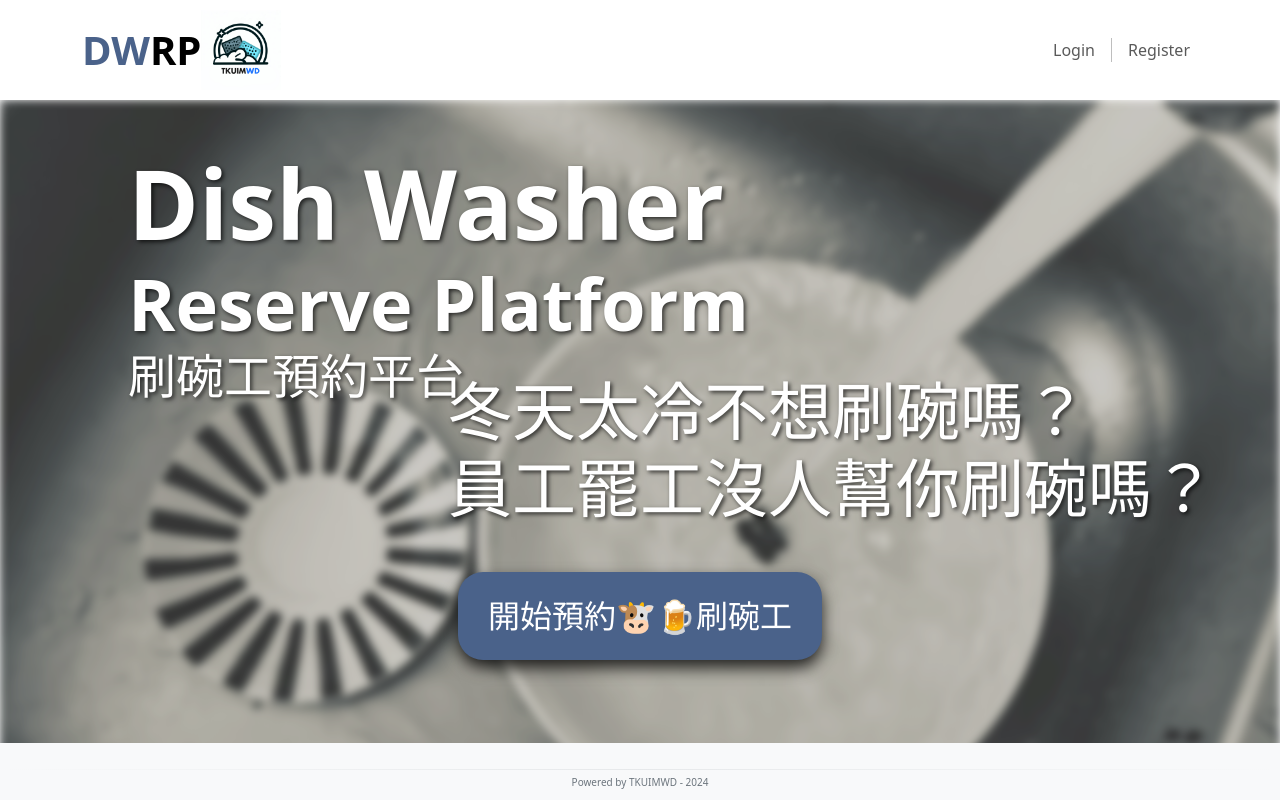
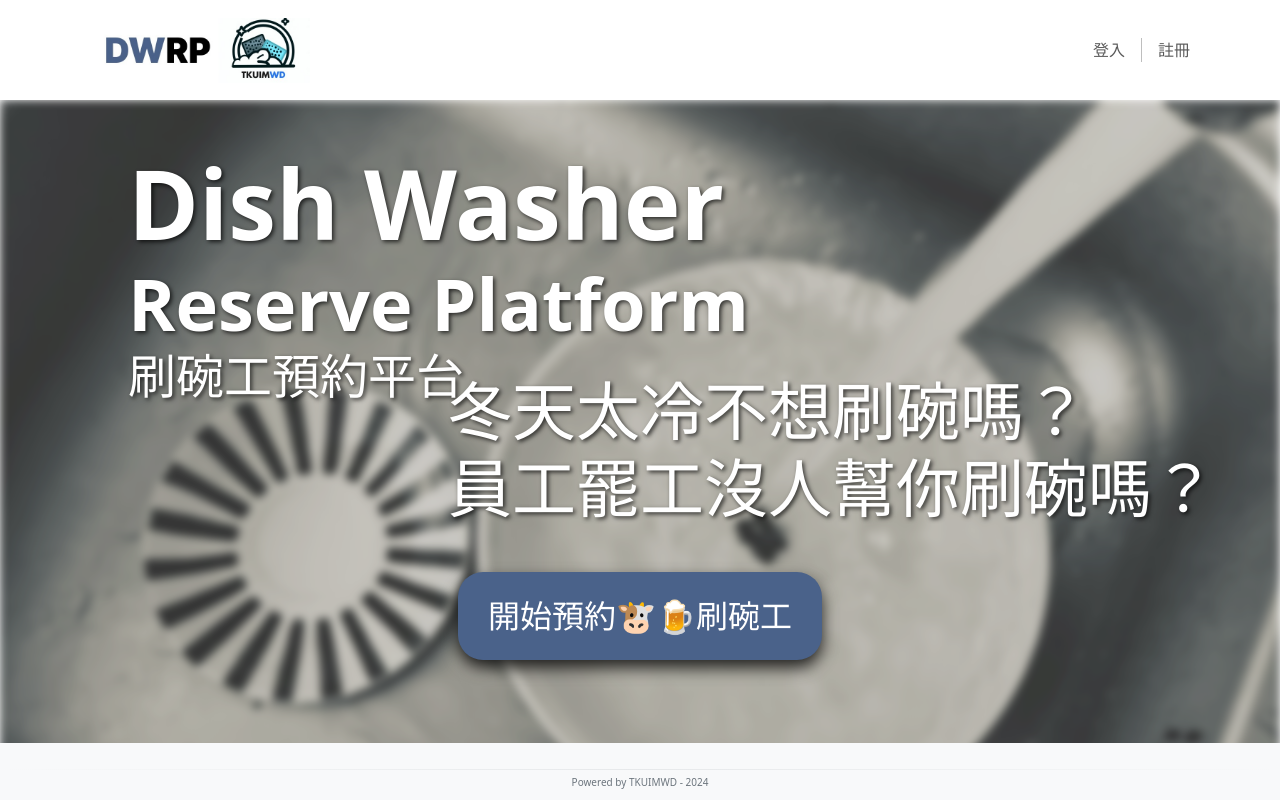
Before and after one commit to TKUIMWD/FinaltermProject, a React (Vite) app in the folder Frontend/: page / in a window 1280 px wide. Built offline with nearby package versions, Linux system fonts and the light colour scheme.

Commit message:
update icon

```diff
--- a/Frontend/src/view/Landing.tsx
+++ b/Frontend/src/view/Landing.tsx
@@ -7,8 +7,8 @@ import Footer from '../component/Footer';
 import '../style/Landing.css';
 
 function LandingNavBar() {
-    const logo = BaseImgPath + 'icon.png';
-    const iconSize = 80;
+    const DWRP_logo = BaseImgPath + 'DWRP.jpg';
+    const iconSize = 65;
 
     const [showLogin, setShowLogin] = useState(false);
     const [showRegister, setShowRegister] = useState(false);
@@ -24,21 +24,19 @@ function LandingNavBar() {
             <Navbar className="landing-navbar" expand="lg">
                 <Container>
                     <Navbar.Brand>
-                        <span style={{ color: '#4a628a', fontWeight: 'bold', fontSize: '2.5rem' }}>DW</span>
-                        <span style={{ color: '#000000', fontWeight: 'bold', fontSize: '2.5rem' }}>RP</span>
                         <img
                             alt=""
-                            src={logo}
-                            width={iconSize}
+                            src={DWRP_logo}
+                            width={iconSize*3.5}
                             height={iconSize}
                         />{' '}
                     </Navbar.Brand>
                     <Navbar.Toggle aria-controls="basic-navbar-nav" />
                     <Navbar.Collapse id="basic-navbar-nav">
                         <Nav className="ms-auto">
-                            <Nav.Link onClick={handleShowLogin}>Login</Nav.Link>
+                            <Nav.Link onClick={handleShowLogin}>登入</Nav.Link>
                             <div className="vr mx-2"></div>
-                            <Nav.Link onClick={handleShowRegister}>Register</Nav.Link>
+                            <Nav.Link onClick={handleShowRegister}>註冊</Nav.Link>
                         </Nav>
                     </Navbar.Collapse>
                 </Container>
```
Also changed, not shown: Frontend/src/assets/DWRP.jpg (added).
